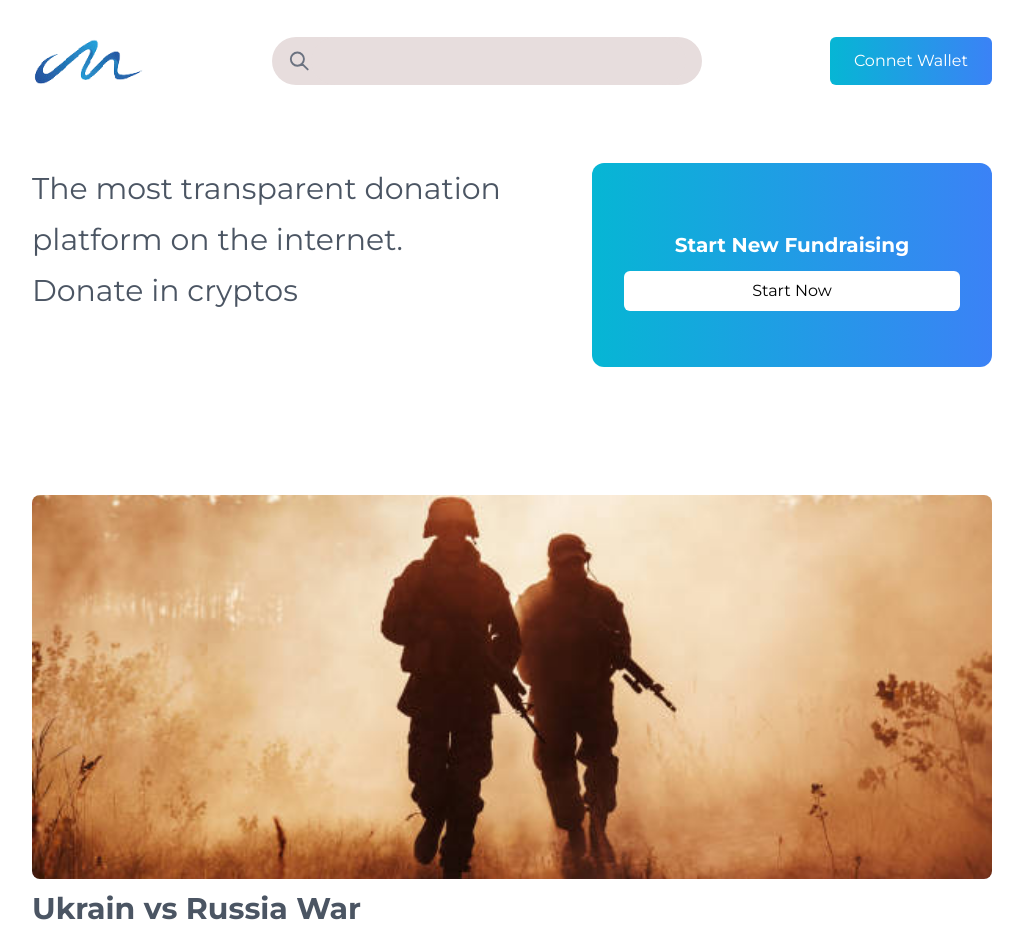
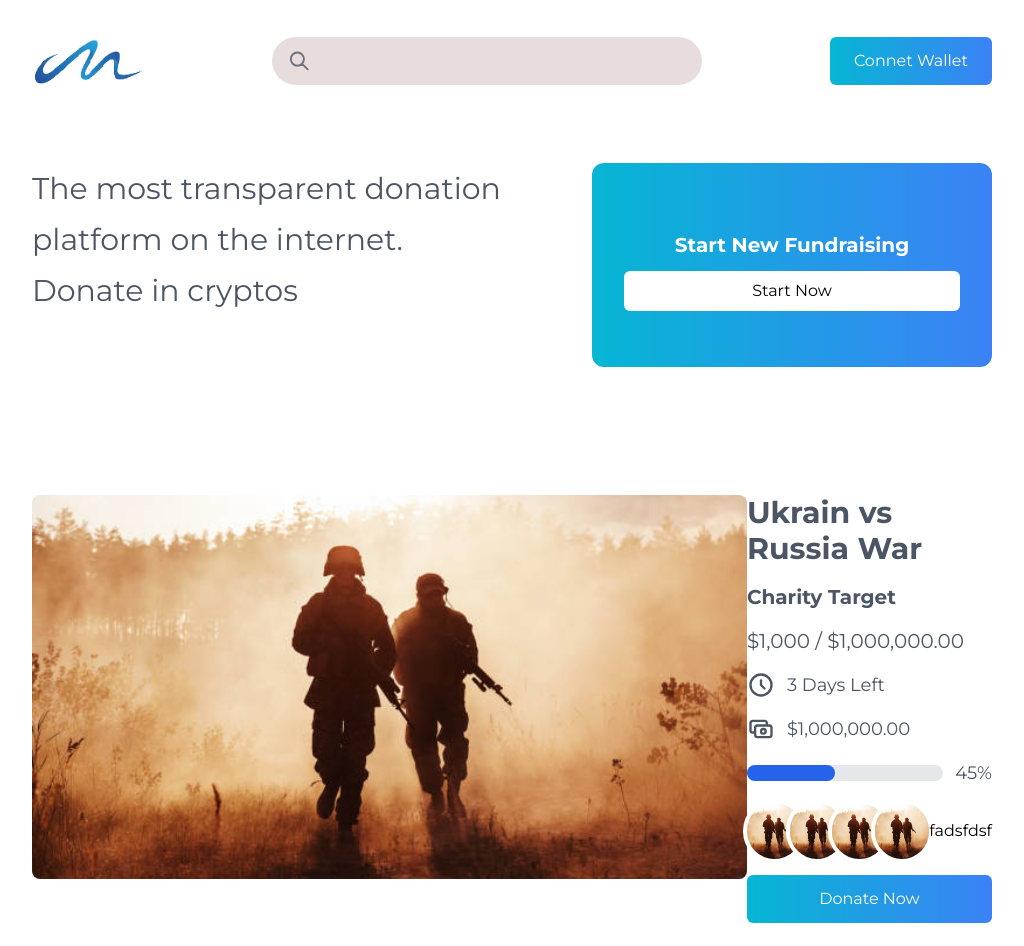
Before and after one commit to mendsalbert/myDonate, a Next.js app: page /donation in a window 1280 px wide. Shown: the top 946 px of the page, without its empty margins (128-1152 px from the left). Built offline with nearby package versions, Linux system fonts and the light colour scheme.

Commit message:
my donate

```diff
--- a/pages/donation.tsx
+++ b/pages/donation.tsx
@@ -39,7 +39,7 @@ const Donation = () => (
 
     <div className=" mt-32">
       {/* <p className="font-bold text-xl text-gray-500 my-10">Trending Category</p> */}
-      <div className="flex flex-col">
+      <div className="flex flex-row">
         <div className="w-full mb-3">
           <div className="w-full rounded-lg">
             <img
@@ -53,7 +53,7 @@ const Donation = () => (
             Ukrain vs Russia War
           </p>
           <p className="text-xl font-bold text-gray-600">Charity Target</p>
-          <p className="text-xl text-gray-600">$1,000 / $1,000,000 .00</p>
+          <p className="text-xl text-gray-600">$1,000 / $1,000,000.00</p>
           <div className="flex text-gray-600 flex-row items-center space-x-3">
             <ClockIcon className="h-7" />
             <p className="text-lg">3 Days Left</p>
@@ -70,6 +70,7 @@ const Donation = () => (
             <p className="text-gray-600 text-lg">45%</p>
           </div>
 
+          <div className="flex flex-row items-center justify-between">
             <div className="flex flex-row items-center">
               <div className=" rounded-lg">
                 <img
@@ -95,6 +96,9 @@ const Donation = () => (
                   className=" h-14 w-14 ring-4 ring-white rounded-full object-cover"
                 />
               </div>
+              <p>fads</p>
+            </div>
+            <div>fdsf</div>
           </div>
 
           <div className="bg-gradient-to-r text-center from-cyan-500 to-blue-500 px-6 py-3 rounded-md cursor-pointer text-white">
```
Lines whose indentation alone changed are shown as unchanged.
